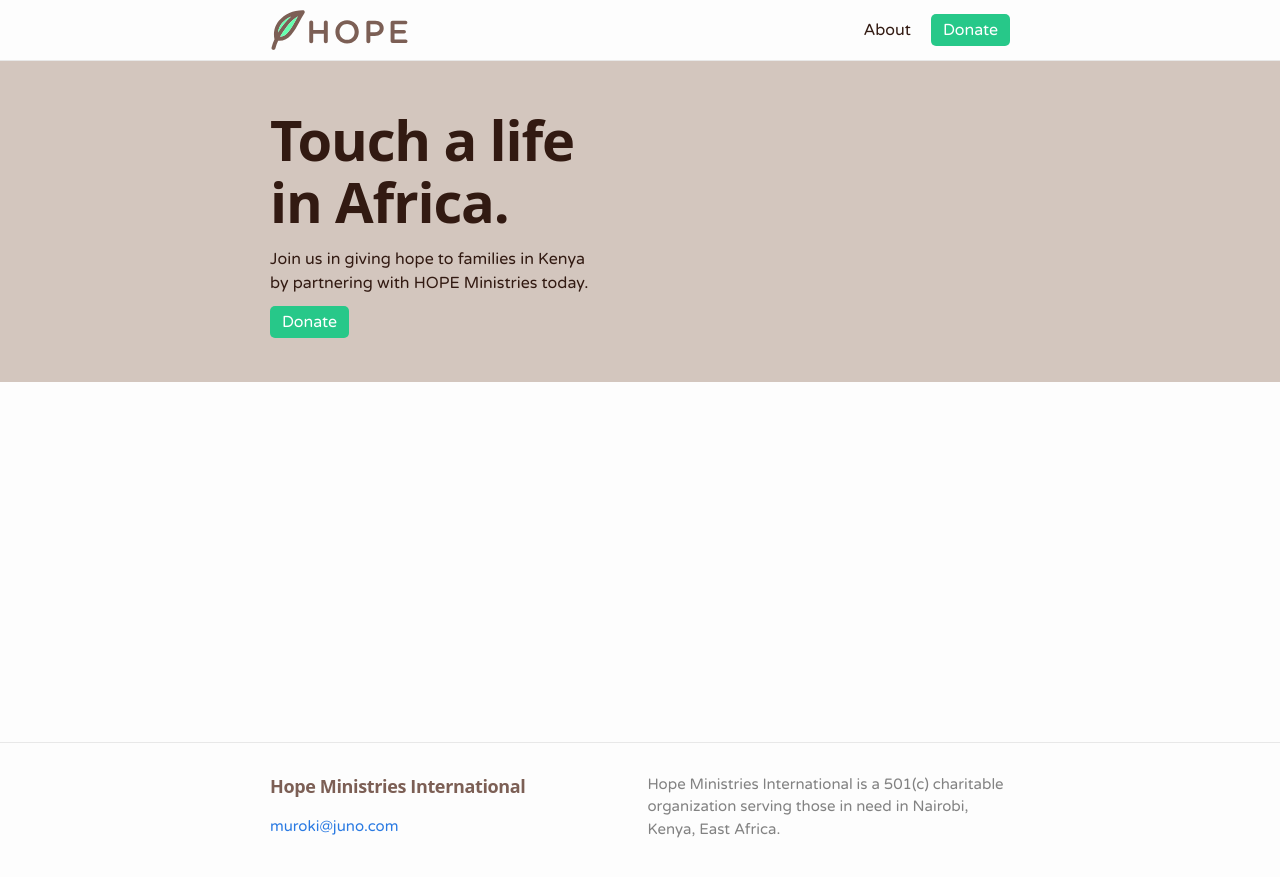
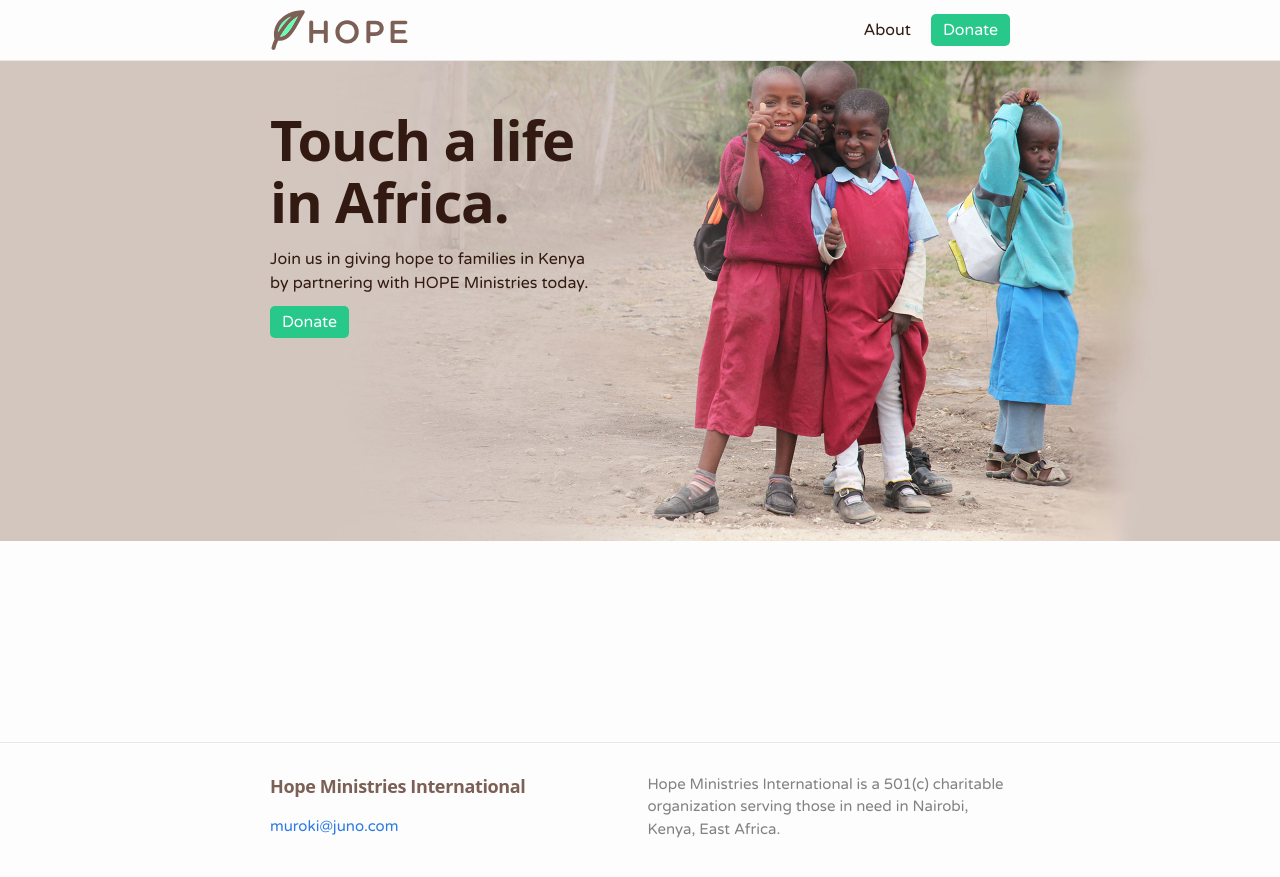
Before and after one commit to hmiafrica/hmiafrica.github.io, a Jekyll site: the page built from index.md, in a window 1280 px wide. Shown: the top 877 px of the page. Built offline with Jekyll 4.4.1, drawn with Linux system fonts in a browser that asks for light colours.

Commit message:
add featured content image

```diff
--- a/_sass/minima/_hope-site-styles.scss
+++ b/_sass/minima/_hope-site-styles.scss
@@ -31,10 +31,15 @@ h1, h2, h3, h4, h5, h6 {
 // featured content for home page
 
 .featured-content {
+  min-height: 480px;
   background-color: $tan;
   overflow: hidden;
   margin-top: -30px;
   margin-bottom: 30px;
+  background-image: url(/assets/images/featured-img-kinani-kids.jpg);
+  background-repeat: no-repeat;
+  background-position: 50% 0;
+  background-size: contain;
 
   .content-frame {
     width: 320px;
```
Also changed, not shown: assets/images/featured-img-kinani-kids.jpg (added).
